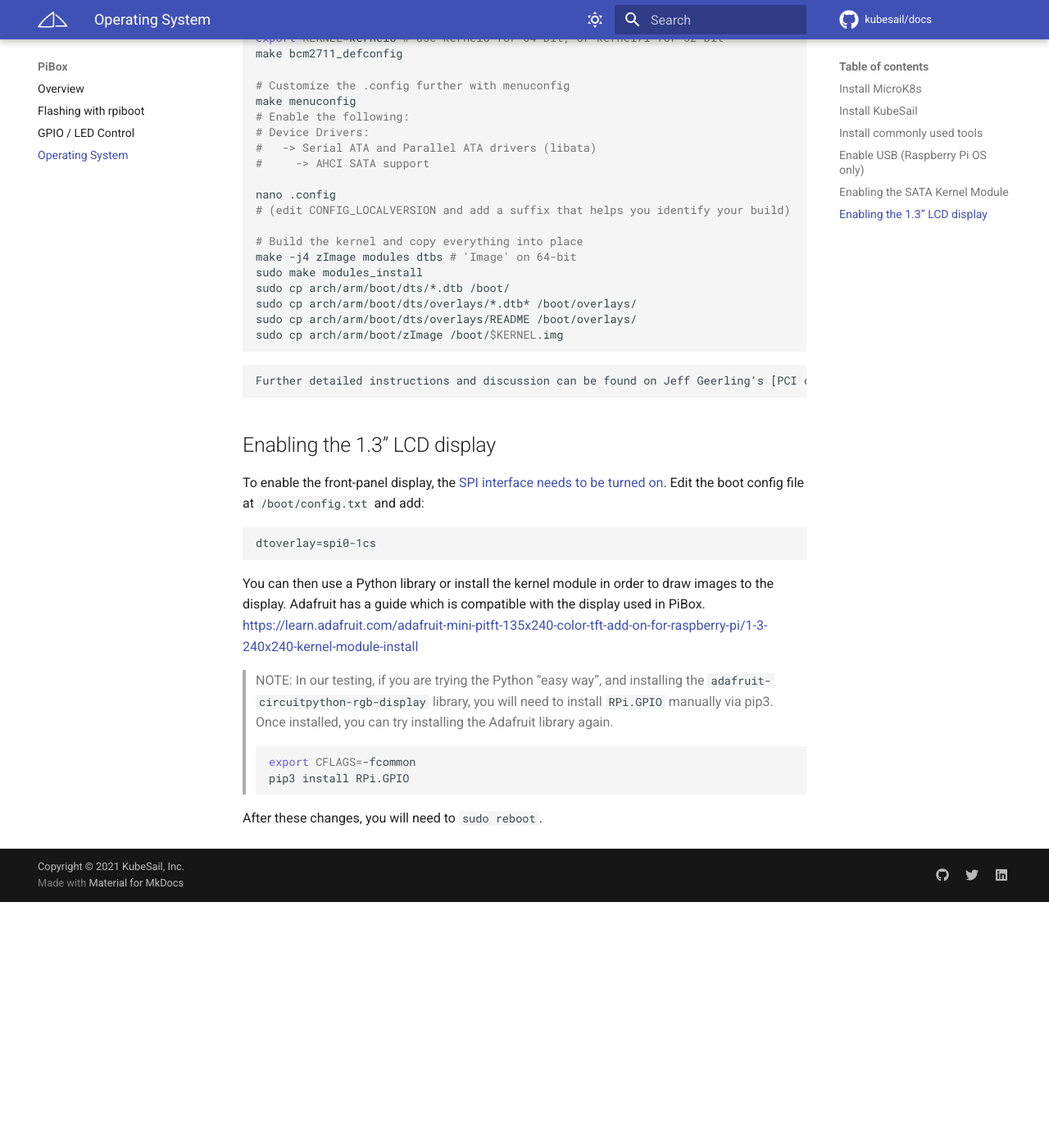
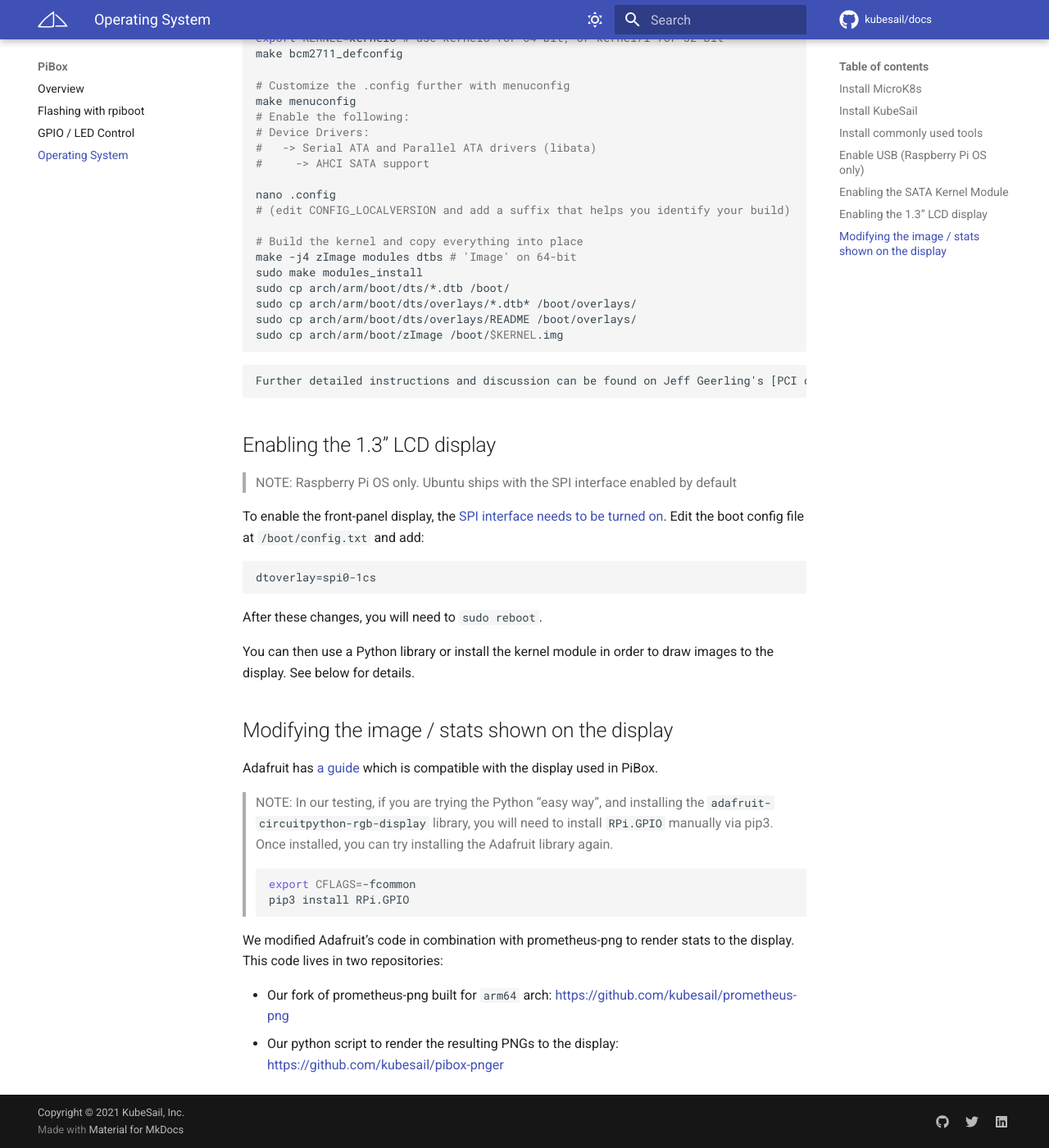
Before and after one commit to kubesail/kubesail-docs, an MkDocs documentation site: the page built from docs/guides/pibox/os.md, in a window 1280 px wide and 1400 px high, scrolled down 1726 px. Shown: the whole window at 82% size. Built offline with MkDocs 1.6.1 and Material for MkDocs 9.7.7, drawn with Linux system fonts in a browser that asks for light colours; comment, search, counter and statistics services are not loaded; before the commit the page ends 2826 px from its top, so only the background shows below that.

Commit message:
add basic image / stats instructions

````diff
--- a/docs/guides/pibox/os.md
+++ b/docs/guides/pibox/os.md
@@ -80,11 +80,19 @@
 
 ## Enabling the 1.3" LCD display
 
+> NOTE: Raspberry Pi OS only. Ubuntu ships with the SPI interface enabled by default
+
 To enable the front-panel display, the [SPI interface needs to be turned on](https://blog.stabel.family/raspberry-pi-4-multiple-spis-and-the-device-tree/). Edit the boot config file at `/boot/config.txt` and add:
 
     dtoverlay=spi0-1cs
 
-You can then use a Python library or install the kernel module in order to draw images to the display. Adafruit has a guide which is compatible with the display used in PiBox. https://learn.adafruit.com/adafruit-mini-pitft-135x240-color-tft-add-on-for-raspberry-pi/1-3-240x240-kernel-module-install
+After these changes, you will need to `sudo reboot`.
+
+You can then use a Python library or install the kernel module in order to draw images to the display. See below for details.
+
+## Modifying the image / stats shown on the display
+
+Adafruit has [a guide](https://learn.adafruit.com/adafruit-mini-pitft-135x240-color-tft-add-on-for-raspberry-pi/1-3-240x240-kernel-module-install) which is compatible with the display used in PiBox.
 
 > NOTE: In our testing, if you are trying the Python "easy way", and installing the `adafruit-circuitpython-rgb-display` library, you will need to install `RPi.GPIO` manually via pip3. Once installed, you can try installing the Adafruit library again.
 >
@@ -93,4 +101,7 @@
 > pip3 install RPi.GPIO
 > ```
 
-After these changes, you will need to `sudo reboot`.
+We modified Adafruit's code in combination with prometheus-png to render stats to the display. This code lives in two repositories:
+
+-   Our fork of prometheus-png built for `arm64` arch: https://github.com/kubesail/prometheus-png
+-   Our python script to render the resulting PNGs to the display: https://github.com/kubesail/pibox-pnger
````
